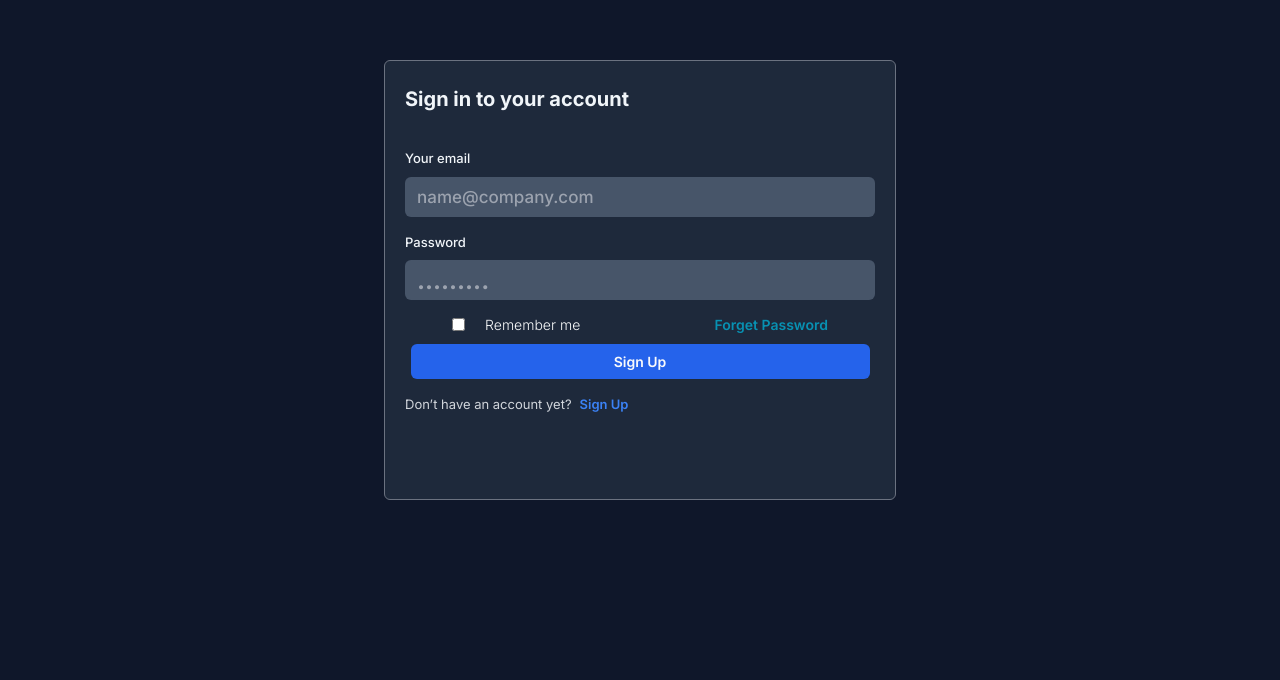
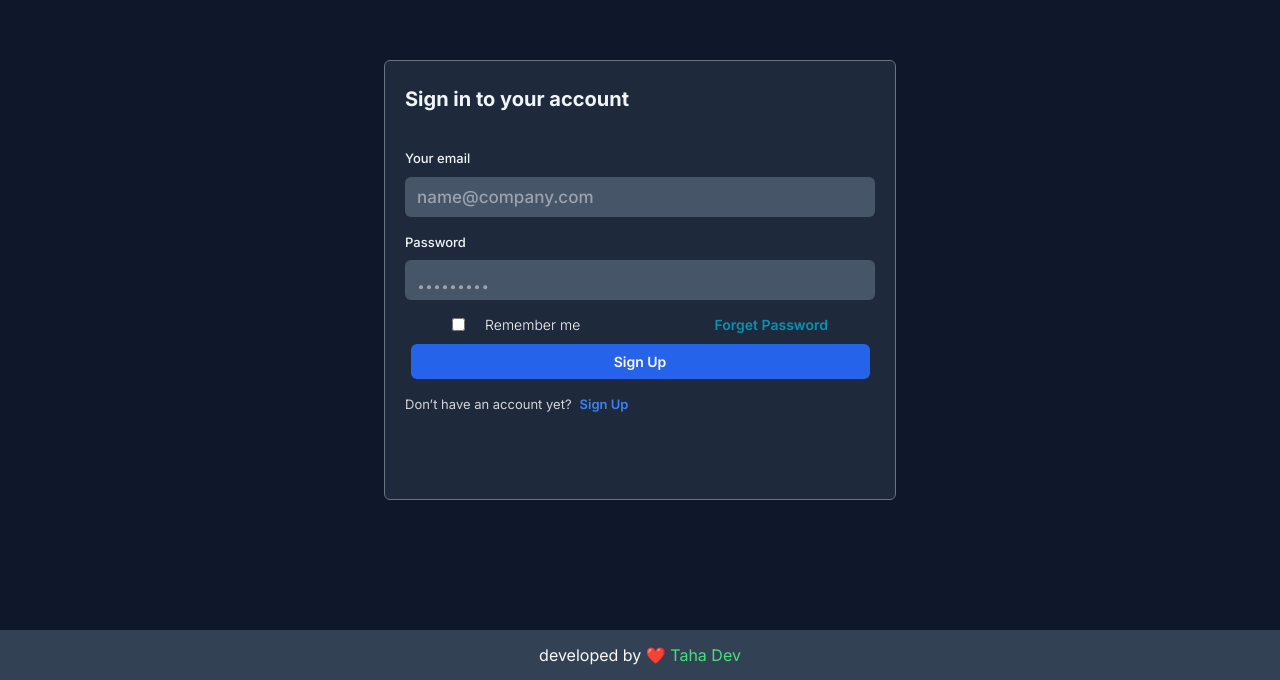
Before and after one commit to tahawebdev/Tailwind-Projects, a plain HTML site: page Login Form/index.html in a window 1280 px wide. Shown: the part 120-800 px from the top of the page. Drawn offline with nearby package versions, Linux system fonts and the light colour scheme.

Commit message:
Add files via upload

```diff
--- a/Login Form/index.html
+++ b/Login Form/index.html
@@ -21,6 +21,7 @@
         </style>
 </head>
 <body>
+    <!-- Login From Section Start -->
     <div class="w-full h-[100vh] bg-slate-900 flex justify-center items-center">
         <div class="w-[70%] h-[55%] sm:w-[40%] h-[40%] bg-slate-800 rounded-md border border-gray-500">
             <h1 class="text-slate-100 font-bold text-xl px-5 py-6">Sign in to your account</h1>
@@ -50,5 +51,9 @@
             </div>
         </div>
     </div>
+    <!-- Login From Section End -->
+    <footer class="absolute bottom-0 bg-slate-700 w-full h-[50px] flex justify-around items-center">
+        <h4 class="text-gray-50">developed by <span class="text-red-500 ">❤️ </span><a href="https://tahadev.rf.gd" target="_blank" class="decoration-4 text-green-400 hover:underline ">Taha Dev</a></h4>
+    </footer>
 </body>
 </html>
```
